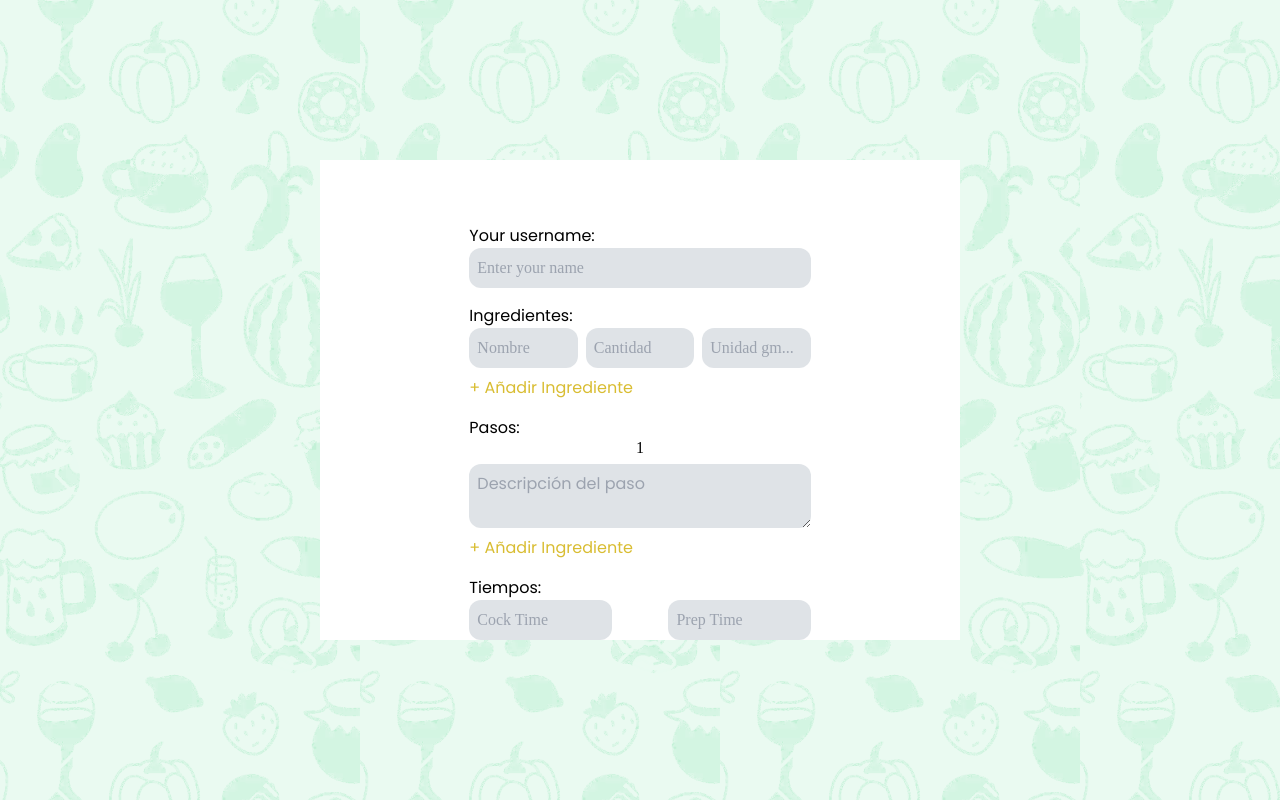
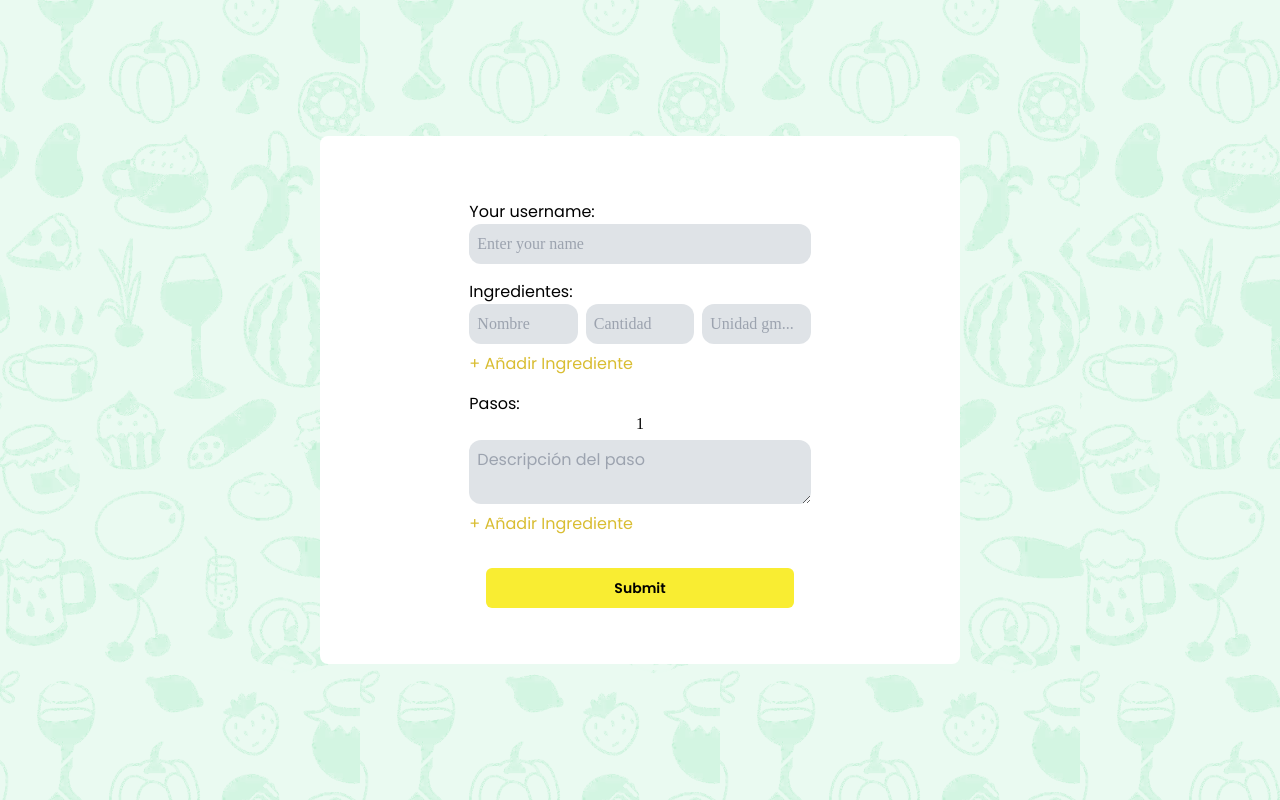
Before and after one commit to Fabio-Alfredo/Saz-n-Pro, a React (Vite) app in the folder SazonPro-Frontend/SazonPro/: page / in a window 1280 px wide. Built offline with nearby package versions, Linux system fonts and the light colour scheme.

Commit message:
update: desing form

```diff
--- a/SazonPro-Frontend/SazonPro/package.json
+++ b/SazonPro-Frontend/SazonPro/package.json
@@ -14,6 +14,7 @@
     "install": "^0.13.0",
     "nginx": "^1.0.8",
     "npm": "^10.8.3",
+    "prop-types": "^15.8.1",
     "react": "^18.3.1",
     "react-dom": "^18.3.1",
     "react-icons": "^5.3.0",
--- a/SazonPro-Frontend/SazonPro/src/components/auth/LoginForm.jsx
+++ b/SazonPro-Frontend/SazonPro/src/components/auth/LoginForm.jsx
@@ -26,6 +26,7 @@ const LoginForm = () => {
         timer: 1000
       });
       console.log(res)
+      localStorage.setItem("token", res.data.token);
     } catch (e) {
       Swal.fire({
         icon: "error",
--- a/SazonPro-Frontend/SazonPro/src/components/recipeForm/ListIngredients.jsx
+++ b/SazonPro-Frontend/SazonPro/src/components/recipeForm/ListIngredients.jsx
@@ -1,12 +1,7 @@
 import React, { useState } from "react"
-import { useForm } from "../../hooks/useForm"
 
 
-const ListIngredients = () => {
-
-  const { ingredients, handleArrayChange, handleInputChange } = useForm({
-    ingredients: [{ name: '', quantity: '', unit: '' }]
-  })
+const ListIngredients = ({ ingredients = [], handleArrayChange, handleInputChange }) => {
 
   const addIngredient = () => {
     handleInputChange({
@@ -16,6 +11,7 @@ const ListIngredients = () => {
       },
     });
   };
+
 
   return (
     <>
@@ -29,8 +25,8 @@ const ListIngredients = () => {
                   type="text"
                   name="name"
                   placeholder="Nombre"
-                  value={ingredient.name}
-                  onChange={(e) => handleArrayChange(e.target.value, index, 'ingredients')}
+                  value={ingredient.name || ''}
+                  onChange={(e) => handleArrayChange(index, e, 'ingredients')}
                   className="w-1/3 h-10 pl-2 rounded-xl bg-gray bg-opacity-40 text-sm md:text-base"
                   required
                 />
@@ -38,17 +34,17 @@ const ListIngredients = () => {
                   type="number"
                   name="quantity"
                   placeholder="Cantidad"
-                  value={ingredient.quantity}
-                  onChange={(e) => handleArrayChange(e.target.value, index, 'ingredients')}
+                  value={ingredient.quantity || ''}
+                  onChange={(e) => handleArrayChange(index, e, 'ingredients')}
                   className="w-1/3 h-10 pl-2 rounded-xl bg-gray bg-opacity-40 text-sm md:text-base"
                   required
                 />
                 <input
-                  type="text"
+                  type="number"
                   name="unit"
                   placeholder="Unidad gm..."
-                  value={ingredient.unit}
-                  onChange={(e) => handleArrayChange(e.target.value, index, 'ingredients')}
+                  value={ingredient.unit || ''}
+                  onChange={(e) => handleArrayChange(index, e, 'ingredients')}
                   className="w-1/3 h-10 pl-2 rounded-xl bg-gray bg-opacity-40 text-sm md:text-base"
                   required
                 />
--- a/SazonPro-Frontend/SazonPro/src/components/recipeForm/ListSteps.jsx
+++ b/SazonPro-Frontend/SazonPro/src/components/recipeForm/ListSteps.jsx
@@ -1,10 +1,6 @@
 import React, { useState } from "react";
-import { useForm } from "../../hooks/useForm";
 
-const ListSteps = () => {
-  const { steps, handleArrayChange, handleInputChange } = useForm({
-    steps: [{ description: "", number: 1 }],
-  })
+const ListSteps = ({ steps = [], handleArrayChange, handleInputChange }) => {
 
   const addStep = () => {
     handleInputChange({
@@ -27,8 +23,8 @@ const ListSteps = () => {
               <label>{index + 1}</label>
               <textarea
                 name="description"
-                value={step.description}
-                onChange={(e) => handleArrayChange(e.target.value, index, 'steps', 'description')}
+                value={step.description || ''}
+                onChange={(e) => handleArrayChange(index, e, 'steps')}
                 placeholder="Descripción del paso"
                 className="w-full h-16 p-2 rounded-xl bg-gray font-sans bg-opacity-40 text-sm md:text-base"
               />
--- a/SazonPro-Frontend/SazonPro/src/pages/CreateRecipe.jsx
+++ b/SazonPro-Frontend/SazonPro/src/pages/CreateRecipe.jsx
@@ -1,47 +1,62 @@
 import React, { useState } from 'react';
 import ListIngredients from '../components/recipeForm/ListIngredients';
 import ListSteps from '../components/recipeForm/ListSteps'
+import { useForm } from '../hooks/useForm';
 
 
 const CreateRecipe = () => {
 
+  const { title, ingredients, steps, cookTime, prepTime, handleInputChange, handleArrayChange, resetForm } = useForm({
+    title: '',
+    ingredients: [{ name: '', quantity: '', unit: '' }],
+    steps: [{ description: '', number: 1 }],
+    cookTime: '',
+    prepTime: ''
+  })
+
+  const sendRecipe = (e) => {
+    e.preventDefault()
+    const data = {
+      title,
+      ingredients,
+      steps,
+      cookTime,
+      prepTime
+    }
+    console.log(data)
+    resetForm(x)
+
+  }
+
   return (
     <div className='flex justify-center items-center bg-hero-pattern w-full h-screen'>
-      <form className='bg-white flex flex-col items-center px-5 pt-6 lg:pt-16 sm:px-16 w-11/12 sm:w-4/5 lg:w-1/2 h-[60vh] max-h-[80vh] overflow-y-auto'>
+      <form className='bg-white flex flex-col items-center px-5 py-14 lg:pt-16 sm:px-16 w-11/12 sm:w-4/5 lg:w-1/2 h-fit max-h-[70vh] overflow-y-auto rounded-lg'>
         <div className="w-full md:w-2/3">
           <label className="pb-1 font-sans font-normal text-sm md:text-base">
             Your username:
           </label>
           <input
-            name="name"
+            name="title"
+            value={title}
+            onChange={handleInputChange}
             className="h-10 w-full rounded-xl pl-2 bg-gray bg-opacity-40 text-sm md:text-base"
             placeholder="Enter your name"
           />
         </div>
-        <ListIngredients />
-        <ListSteps />
-        <div className="w-full md:w-2/3 mb-2 mt-4">
-          <label className='pb-1 pt-4 font-sans font-normal text-sm md:text-base'>Tiempos:</label>
-          <div className='flex justify-between'>
-            <input
-              type="text"
-              name="cookTime"
-              placeholder="Cock Time"
-              className="w-5/12 h-10 pl-2 rounded-xl bg-gray bg-opacity-40 text-sm md:text-base"
-              required
-            />
-            <input
-              type="number"
-              name="prepTime"
-              placeholder="Prep Time"
-              className="w-5/12 h-10 pl-2 rounded-xl bg-gray bg-opacity-40 text-sm md:text-base"
-              required
-            />
-          </div>
-        </div>
+        <ListIngredients
+          ingredients={ingredients}
+          handleArrayChange={handleArrayChange}
+          handleInputChange={handleInputChange}
+        />
+        <ListSteps
+          steps={steps}
+          handleArrayChange={handleArrayChange}
+          handleInputChange={handleInputChange}
+        />
         <div className='flex justify-center w-full mt-4 md:mt-8'>
           <input
             type='submit'
+            onClick={sendRecipe}
             className='bg-primary rounded-md h-10 w-3/5 cursor-pointer font-sans font-semibold text-sm'
           />
         </div>
--- /dev/null
+++ b/SazonPro-Frontend/SazonPro/src/service/RecipeService.js
@@ -0,0 +1,18 @@
+import axios from "axios";
+
+const baseUrl = "http://localhost:300/recipe/"
+
+export const createRecipe = async (recipe) => {
+  try {
+    const res = await axios.post(`${baseUrl}recipe`, recipe,
+      {
+        headers: {
+          "Content-Type": "application/json",
+          "Authorization": `Bearer ${localStorage.getItem("token")}`
+        }
+      })
+    return res
+  } catch (e) {
+    console.error(e);
+  }
+}
```
Also changed, not shown: 1 other file (tests, documents, lock files or other folders).
